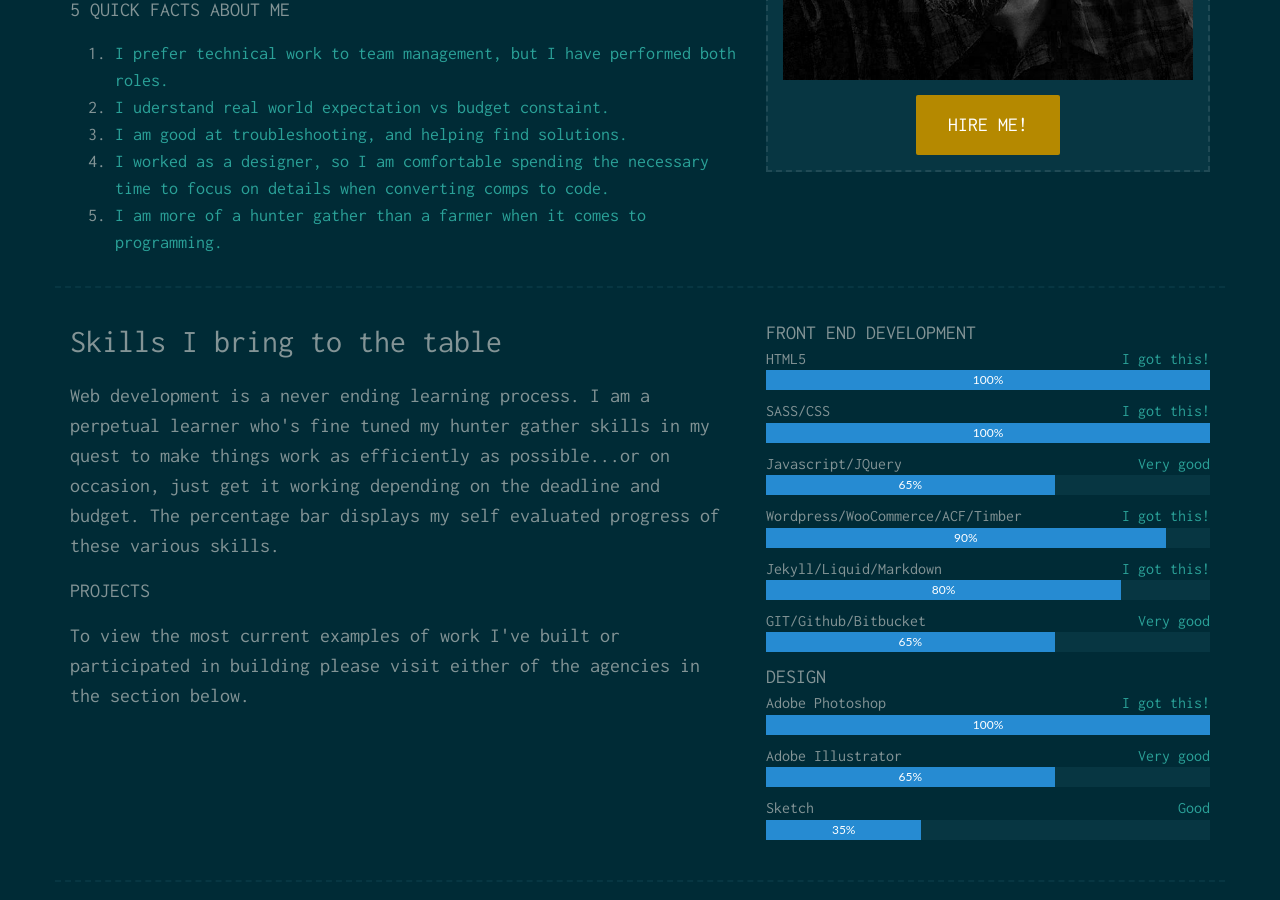
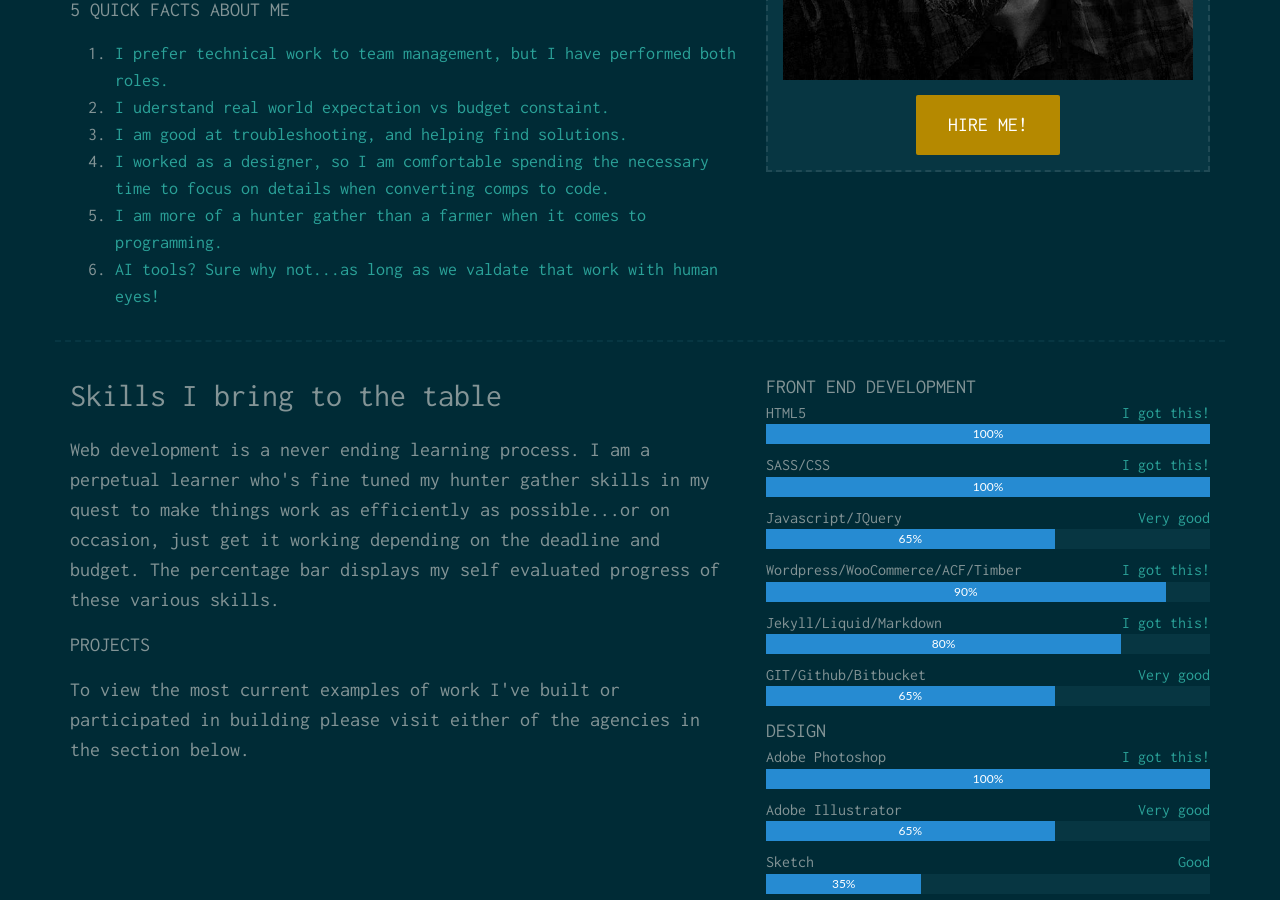
Before and after one commit to eric432/eric432.github.io, a Jekyll site: the page built from index.md, in a window 1280 px wide and 900 px high, scrolled down 427 px. Built offline with Jekyll 4.4.1, drawn with Linux system fonts in a browser that asks for light colours.

Commit message:
Add statement about AI tools validation

```diff
--- a/_layouts/home.html
+++ b/_layouts/home.html
@@ -18,6 +18,7 @@ title: home
         <li><span>I am good at troubleshooting, and helping find solutions.</span></li>
         <li><span>I worked as a designer, so I am comfortable spending the necessary time to focus on details when converting comps to code.</span></li>
         <li><span>I am more of a hunter gather than a farmer when it comes to programming.</span></li>
+        <li><span>AI tools? Sure why not...as long as we valdate that work with human eyes!</span></li>
       </ol>
     </article>
     <aside class="layout__side center">
```
